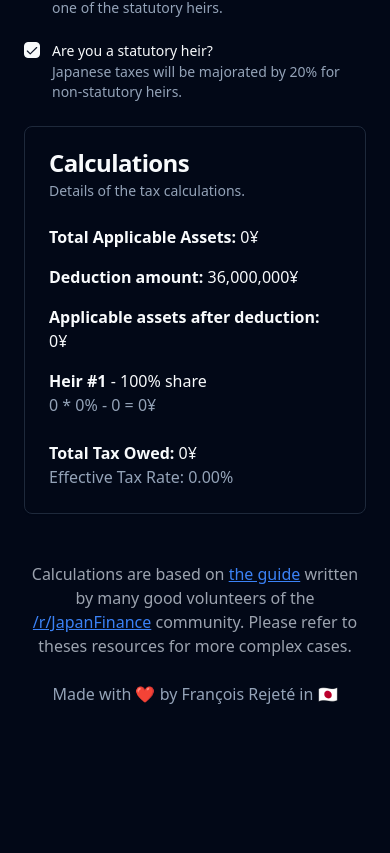
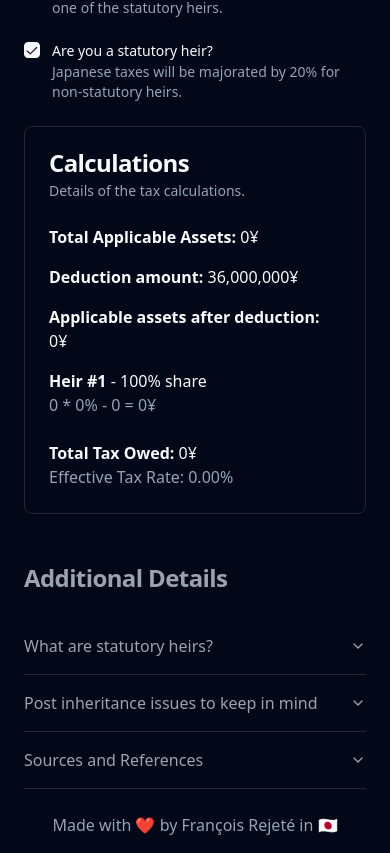
Before and after one commit to w00kie/jpn-inheritance-tax, a React (Vite) app: page / in a window 390 px wide. Shown: the part 656-1509 px from the top of the page. Before the commit the page ends 1378 px from the top, so only its background shows below. Built offline with nearby package versions, Linux system fonts and the light colour scheme.

Commit message:
added additional details section and tweaked responsive design

```diff
--- a/package.json
+++ b/package.json
@@ -11,6 +11,7 @@
   },
   "dependencies": {
     "@hookform/resolvers": "^3.5.0",
+    "@radix-ui/react-accordion": "^1.1.2",
     "@radix-ui/react-checkbox": "^1.0.4",
     "@radix-ui/react-dropdown-menu": "^2.0.6",
     "@radix-ui/react-label": "^2.0.2",
--- a/src/App.tsx
+++ b/src/App.tsx
@@ -8,6 +8,7 @@ import { TypographyH1, TypographyLead } from "@/components/typography";
 import { NumberFormField } from "@/components/number-form-field";
 import { CheckboxFormField } from "@/components/checkbox-form-field";
 import { CalculationCard } from "@/components/calculation-card";
+import { DetailsCard } from "@/components/details";
 
 export const formSchema = z.object({
   totalApplicableAssets: z.number().min(0).default(0),
@@ -97,31 +98,12 @@ function App() {
               </form>
             </Form>
           </div>
-          <div className="flex-1 w-full sm:w-2/3 md:w-1/3 md:max-w-md space-y-6">
+          <div className="flex-1 w-full md:max-w-md space-y-6">
             <CalculationCard form={form} />
           </div>
         </section>
-        <section className="flex flex-col items-center justify-center px-6 py-6 text-center text-gray-500 dark:text-gray-400 pb-16">
-          <div className="md:w-3/4">
-            <p>
-              Calculations are based on{" "}
-              <a
-                href="https://japanfinance.github.io/tax/inheritance/"
-                className="text-blue-600 dark:text-blue-500 underline hover:no-underline"
-              >
-                the guide
-              </a>{" "}
-              written by many good volunteers of the{" "}
-              <a
-                href="https://www.reddit.com/r/JapanFinance"
-                className="text-blue-600 dark:text-blue-500 underline hover:no-underline"
-              >
-                /r/JapanFinance
-              </a>{" "}
-              community. Please refer to theses resources for more complex
-              cases.
-            </p>
-          </div>
+        <section className="flex flex-col items-center justify-center px-6 py-6 text-gray-500 dark:text-gray-400 pb-16">
+          <DetailsCard />
         </section>
         <footer className="absolute block inset-x-0 bottom-0 pb-4 text-center text-muted-foreground">
           <p>
--- /dev/null
+++ b/src/components/details.tsx
@@ -0,0 +1,95 @@
+import {
+  Accordion,
+  AccordionContent,
+  AccordionItem,
+  AccordionTrigger,
+} from "@/components/ui/accordion";
+import { TypographyH3 } from "./typography";
+
+export const DetailsCard = () => {
+  return (
+    <div className="w-full md:max-w-4xl space-y-6">
+      <TypographyH3>Additional Details</TypographyH3>
+      <Accordion type="multiple">
+        <AccordionItem value="statutory-heirs">
+          <AccordionTrigger>What are statutory heirs?</AccordionTrigger>
+          <AccordionContent className="space-y-6">
+            <p>
+              Statutory heirs are individuals who are legally entitled to
+              inherit a deceased person's estate under Japanese law. The Civil
+              Code of Japan outlines the hierarchy and rights of statutory heirs
+              as well as the standard distribution of assets among them.
+            </p>
+            <p>
+              This tool assumes the deceased to be one of the parent of a
+              typical family unit with a surviving spouse and/or children. This
+              is expected to be the most common case and simplifies greatly the
+              calculation. Any deviation from this case will require an
+              adjustment of the standard distribution of assets for the
+              calculation of the tax burden.
+            </p>
+            <p>
+              Things like adopted children or deceased children with grand
+              children can affect the distribution and are difficult to model in
+              a simple tool like this one. If you have a more complex case, you
+              can refer to{" "}
+              <a
+                href="https://souzoku-pro.info/columns/isanbunkatsu/10/"
+                className="text-blue-600 dark:text-blue-500 underline hover:no-underline"
+              >
+                this Japanese webpage
+              </a>
+              that lists 52 different patterns of statutory heirs and their
+              standard distribution of assets.
+            </p>
+          </AccordionContent>
+        </AccordionItem>
+        <AccordionItem value="capital-gains">
+          <AccordionTrigger>
+            Post inheritance issues to keep in mind
+          </AccordionTrigger>
+          <AccordionContent className="space-y-6">
+            <p>
+              If the estate includes any non-cash assets, such as real estate or
+              stocks, the market value of these assets at the time of death will
+              be used to calculate the inheritance tax.
+            </p>
+            <p>
+              The cost basis of these assets are transferred to the heirs as-is.
+              So if any of the assets are sold after death, even if the sale
+              happens before assets have been properly distributed, any capital
+              gains generated will be born by the heirs.
+            </p>
+            <p>
+              This cost basis can be difficult to estimate for real estat
+              properties purchased abroad many decades ago. The currency
+              exchange rate at the time of purchase must also be accounted for.
+              If the original cost cannot be determined, 5% of the sale price
+              will be used as the cost basis.
+            </p>
+          </AccordionContent>
+        </AccordionItem>
+        <AccordionItem value="sources">
+          <AccordionTrigger>Sources and References</AccordionTrigger>
+          <AccordionContent className="space-y-6">
+            Calculations are based on{" "}
+            <a
+              href="https://japanfinance.github.io/tax/inheritance/"
+              className="text-blue-600 dark:text-blue-500 underline hover:no-underline"
+            >
+              the guide
+            </a>{" "}
+            written by many good volunteers of the{" "}
+            <a
+              href="https://www.reddit.com/r/JapanFinance"
+              className="text-blue-600 dark:text-blue-500 underline hover:no-underline"
+            >
+              /r/JapanFinance
+            </a>{" "}
+            community. Please refer to theses resources for more complex cases.
+          </AccordionContent>
+        </AccordionItem>
+      </Accordion>
+    </div>
+  );
+};
--- /dev/null
+++ b/src/components/ui/accordion.tsx
@@ -0,0 +1,56 @@
+import * as React from "react"
+import * as AccordionPrimitive from "@radix-ui/react-accordion"
+import { ChevronDown } from "lucide-react"
+
+import { cn } from "@/utils"
+
+const Accordion = AccordionPrimitive.Root
+
+const AccordionItem = React.forwardRef<
+  React.ElementRef<typeof AccordionPrimitive.Item>,
+  React.ComponentPropsWithoutRef<typeof AccordionPrimitive.Item>
+>(({ className, ...props }, ref) => (
+  <AccordionPrimitive.Item
+    ref={ref}
+    className={cn("border-b", className)}
+    {...props}
+  />
+))
+AccordionItem.displayName = "AccordionItem"
+
+const AccordionTrigger = React.forwardRef<
+  React.ElementRef<typeof AccordionPrimitive.Trigger>,
+  React.ComponentPropsWithoutRef<typeof AccordionPrimitive.Trigger>
+>(({ className, children, ...props }, ref) => (
+  <AccordionPrimitive.Header className="flex">
+    <AccordionPrimitive.Trigger
+      ref={ref}
+      className={cn(
+        "flex flex-1 items-center justify-between py-4 font-medium transition-all hover:underline [&[data-state=open]>svg]:rotate-180",
+        className
+      )}
+      {...props}
+    >
+      {children}
+      <ChevronDown className="h-4 w-4 shrink-0 transition-transform duration-200" />
+    </AccordionPrimitive.Trigger>
+  </AccordionPrimitive.Header>
+))
+AccordionTrigger.displayName = AccordionPrimitive.Trigger.displayName
+
+const AccordionContent = React.forwardRef<
+  React.ElementRef<typeof AccordionPrimitive.Content>,
+  React.ComponentPropsWithoutRef<typeof AccordionPrimitive.Content>
+>(({ className, children, ...props }, ref) => (
+  <AccordionPrimitive.Content
+    ref={ref}
+    className="overflow-hidden text-sm transition-all data-[state=closed]:animate-accordion-up data-[state=open]:animate-accordion-down"
+    {...props}
+  >
+    <div className={cn("pb-4 pt-0", className)}>{children}</div>
+  </AccordionPrimitive.Content>
+))
+
+AccordionContent.displayName = AccordionPrimitive.Content.displayName
+
+export { Accordion, AccordionItem, AccordionTrigger, AccordionContent }
--- a/tailwind.config.js
+++ b/tailwind.config.js
@@ -2,10 +2,10 @@
 module.exports = {
   darkMode: ["class"],
   content: [
-    './pages/**/*.{ts,tsx}',
-    './components/**/*.{ts,tsx}',
-    './app/**/*.{ts,tsx}',
-    './src/**/*.{ts,tsx}',
+    "./pages/**/*.{ts,tsx}",
+    "./components/**/*.{ts,tsx}",
+    "./app/**/*.{ts,tsx}",
+    "./src/**/*.{ts,tsx}",
   ],
   prefix: "",
   theme: {
@@ -51,6 +51,20 @@ module.exports = {
           DEFAULT: "hsl(var(--card))",
           foreground: "hsl(var(--card-foreground))",
         },
+        keyframes: {
+          "accordion-down": {
+            from: { height: "0" },
+            to: { height: "var(--radix-accordion-content-height)" },
+          },
+          "accordion-up": {
+            from: { height: "var(--radix-accordion-content-height)" },
+            to: { height: "0" },
+          },
+        },
+        animation: {
+          "accordion-down": "accordion-down 0.2s ease-out",
+          "accordion-up": "accordion-up 0.2s ease-out",
+        },
       },
       borderRadius: {
         lg: "var(--radius)",
@@ -74,4 +88,4 @@ module.exports = {
     },
   },
   plugins: [require("tailwindcss-animate")],
-}
+};
```
Also changed, not shown: 1 other file (tests, documents, lock files or other folders).
